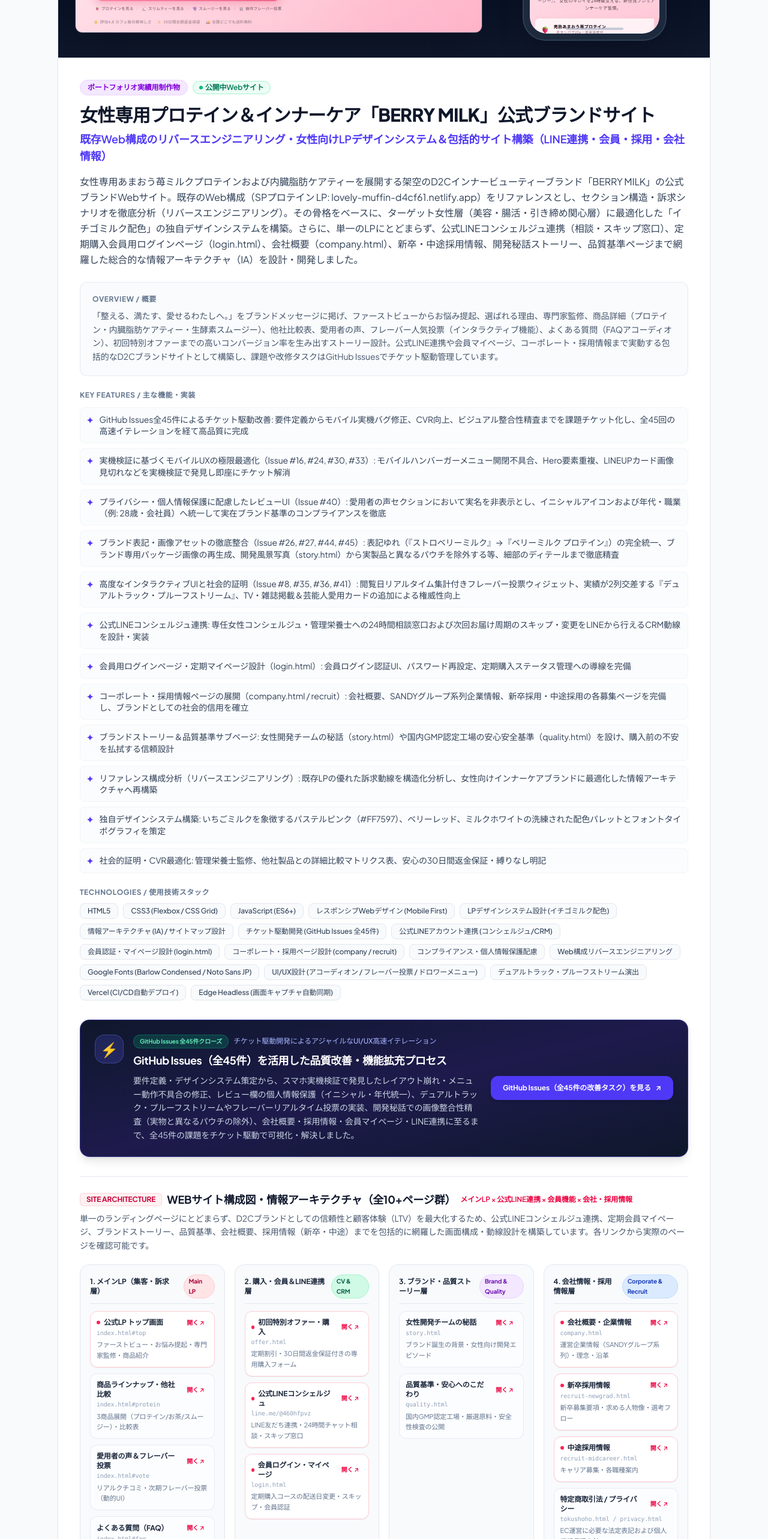
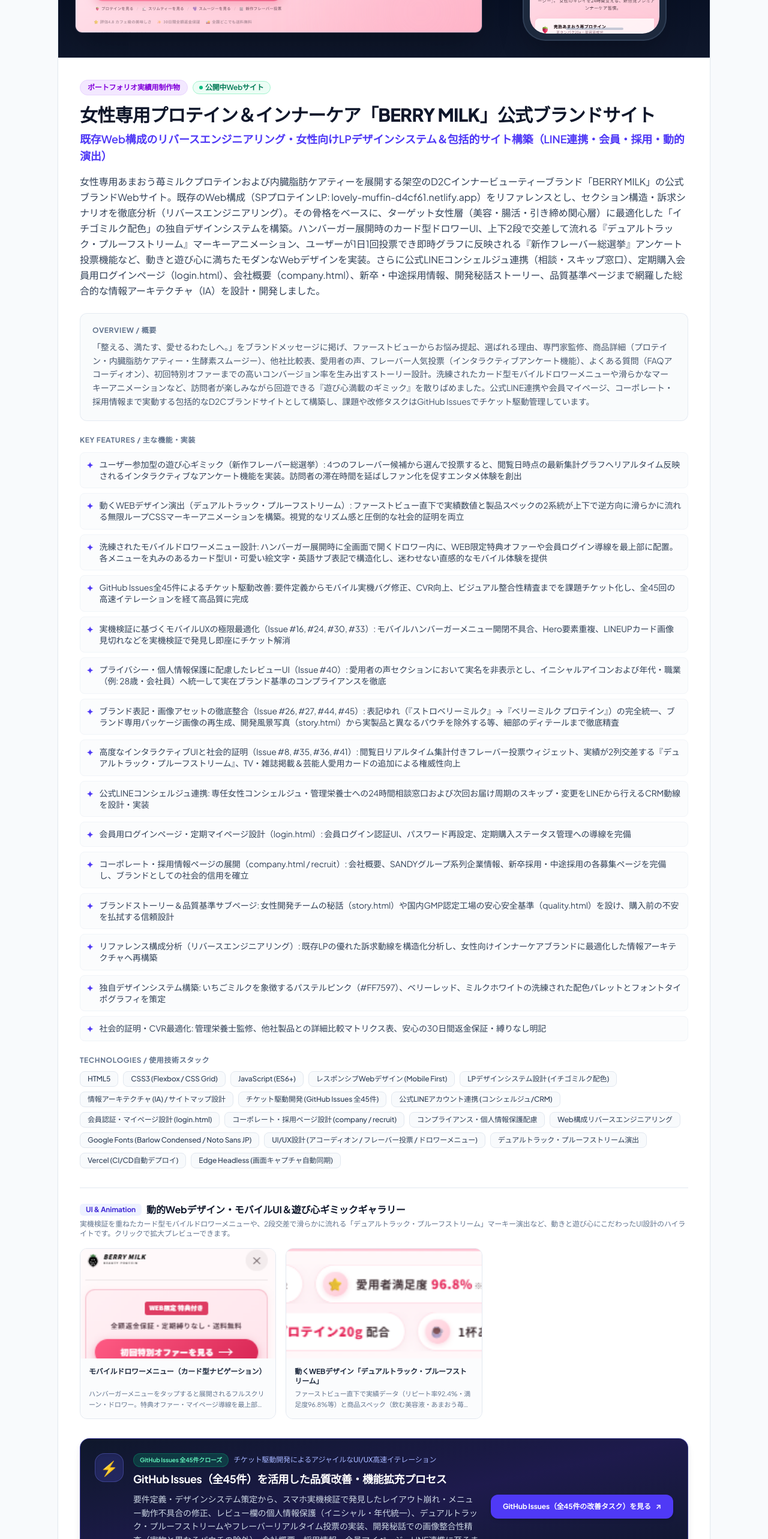
Before and after one commit to ikeda-haruka/ikeda-haruka.github.io, a React (Vite) app: page / in a window 1280 px wide. Shown: the part 5206-7772 px from the top of the page at 60% size. Built offline with nearby package versions, Linux system fonts and the light colour scheme.

Commit message:
feat: BERRY MILKの動的Webデザイン・モバイルメニュー・遊び心機能の工夫点追記と画像反映 (Closes #28)

```diff
--- a/src/components/Projects.tsx
+++ b/src/components/Projects.tsx
@@ -11,6 +11,8 @@
 import proteinCaptureImg from "../assets/protein-capture.png";
 import proteinCapturePcImg from "../assets/protein-capture-pc.png";
 import proteinCaptureMobileImg from "../assets/protein-capture-mobile.png";
+import proteinUiDrawerImg from "../assets/protein-ui-drawer.png";
+import proteinUiMarqueeImg from "../assets/protein-ui-marquee.png";
 import adminNewsListImg from "../assets/oloroso-admin/admin-news-list.png";
 import adminNewsEditImg from "../assets/oloroso-admin/admin-news-edit.png";
 import adminBlogListImg from "../assets/oloroso-admin/admin-blog-list.png";
@@ -127,6 +129,9 @@
   issuesUrl?: string;
   referenceSite?: ReferenceSite;
   siteStructure?: SiteStructure;
+  screenshotsBadge?: string;
+  screenshotsTitle?: string;
+  screenshotsNote?: string;
   screenshots?: Screenshot[];
   documents?: ProjectDocument[];
   documentProcessNote?: string;
@@ -265,11 +270,11 @@
     categoryLabel: "ポートフォリオ実績用制作物",
     badgeType: "portfolio",
     title: "女性専用プロテイン＆インナーケア「BERRY MILK」公式ブランドサイト",
-    subtitle: "既存Web構成のリバースエンジニアリング・女性向けLPデザインシステム＆包括的サイト構築（LINE連携・会員・採用・会社情報）",
+    subtitle: "既存Web構成のリバースエンジニアリング・女性向けLPデザインシステム＆包括的サイト構築（LINE連携・会員・採用・動的演出）",
     description:
-      "女性専用あまおう苺ミルクプロテインおよび内臓脂肪ケアティーを展開する架空のD2Cインナービューティーブランド「BERRY MILK」の公式ブランドWebサイト。既存のWeb構成（SPプロテイン LP: lovely-muffin-d4cf61.netlify.app）をリファレンスとし、セクション構造・訴求シナリオを徹底分析（リバースエンジニアリング）。その骨格をベースに、ターゲット女性層（美容・腸活・引き締め関心層）に最適化した「イチゴミルク配色」の独自デザインシステムを構築。さらに、単一のLPにとどまらず、公式LINEコンシェルジュ連携（相談・スキップ窓口）、定期購入会員用ログインページ（login.html）、会社概要（company.html）、新卒・中途採用情報、開発秘話ストーリー、品質基準ページまで網羅した総合的な情報アーキテクチャ（IA）を設計・開発しました。",
+      "女性専用あまおう苺ミルクプロテインおよび内臓脂肪ケアティーを展開する架空のD2Cインナービューティーブランド「BERRY MILK」の公式ブランドWebサイト。既存のWeb構成（SPプロテイン LP: lovely-muffin-d4cf61.netlify.app）をリファレンスとし、セクション構造・訴求シナリオを徹底分析（リバースエンジニアリング）。その骨格をベースに、ターゲット女性層（美容・腸活・引き締め関心層）に最適化した「イチゴミルク配色」の独自デザインシステムを構築。ハンバーガー展開時のカード型ドロワーUI、上下2段で交差して流れる『デュアルトラック・プルーフストリーム』マーキーアニメーション、ユーザーが1日1回投票でき即時グラフに反映される『新作フレーバー総選挙』アンケート投票機能など、動きと遊び心に満ちたモダンなWebデザインを実装。さらに公式LINEコンシェルジュ連携（相談・スキップ窓口）、定期購入会員用ログインページ（login.html）、会社概要（company.html）、新卒・中途採用情報、開発秘話ストーリー、品質基準ページまで網羅した総合的な情報アーキテクチャ（IA）を設計・開発しました。",
     overview:
-      "「整える、満たす、愛せるわたしへ。」をブランドメッセージに掲げ、ファーストビューからお悩み提起、選ばれる理由、専門家監修、商品詳細（プロテイン・内臓脂肪ケアティー・生酵素スムージー）、他社比較表、愛用者の声、フレーバー人気投票（インタラクティブ機能）、よくある質問（FAQアコーディオン）、初回特別オファーまでの高いコンバージョン率を生み出すストーリー設計。公式LINE連携や会員マイページ、コーポレート・採用情報まで実動する包括的なD2Cブランドサイトとして構築し、課題や改修タスクはGitHub Issuesでチケット駆動管理しています。",
+      "「整える、満たす、愛せるわたしへ。」をブランドメッセージに掲げ、ファーストビューからお悩み提起、選ばれる理由、専門家監修、商品詳細（プロテイン・内臓脂肪ケアティー・生酵素スムージー）、他社比較表、愛用者の声、フレーバー人気投票（インタラクティブアンケート機能）、よくある質問（FAQアコーディオン）、初回特別オファーまでの高いコンバージョン率を生み出すストーリー設計。洗練されたカード型モバイルドロワーメニューや滑らかなマーキーアニメーションなど、訪問者が楽しみながら回遊できる『遊び心満載のギミック』を散りばめました。公式LINE連携や会員マイページ、コーポレート・採用情報まで実動する包括的なD2Cブランドサイトとして構築し、課題や改修タスクはGitHub Issuesでチケット駆動管理しています。",
     image: proteinCaptureImg,
     imageCaption: "BERRY MILK 公式ブランドサイト トップ画面キャッチ（ファーストビュー）",
     imagePc: proteinCapturePcImg,
@@ -296,6 +301,9 @@
       "Edge Headless (画面キャプチャ自動同期)",
     ],
     features: [
+      "ユーザー参加型の遊び心ギミック（新作フレーバー総選挙）: 4つのフレーバー候補から選んで投票すると、閲覧日時点の最新集計グラフへリアルタイム反映されるインタラクティブなアンケート機能を実装。訪問者の滞在時間を延ばしファン化を促すエンタメ体験を創出",
+      "動くWEBデザイン演出（デュアルトラック・プルーフストリーム）: ファーストビュー直下で実績数値と製品スペックの2系統が上下で逆方向に滑らかに流れる無限ループCSSマーキーアニメーションを構築。視覚的なリズム感と圧倒的な社会的証明を両立",
+      "洗練されたモバイルドロワーメニュー設計: ハンバーガー展開時に全画面で開くドロワー内に、WEB限定特典オファーや会員ログイン導線を最上部に配置。各メニューを丸みのあるカード型UI・可愛い絵文字・英語サブ表記で構造化し、迷わせない直感的なモバイル体験を提供",
       "GitHub Issues全45件によるチケット駆動改善: 要件定義からモバイル実機バグ修正、CVR向上、ビジュアル整合性精査までを課題チケット化し、全45回の高速イテレーションを経て高品質に完成",
       "実機検証に基づくモバイルUXの極限最適化（Issue #16, #24, #30, #33）: モバイルハンバーガーメニュー開閉不具合、Hero要素重複、LINEUPカード画像見切れなどを実機検証で発見し即座にチケット解消",
       "プライバシー・個人情報保護に配慮したレビューUI（Issue #40）: 愛用者の声セクションにおいて実名を非表示とし、イニシャルアイコンおよび年代・職業（例: 28歳・会社員）へ統一して実在ブランド基準のコンプライアンスを徹底",
@@ -312,6 +320,24 @@
     demo: "https://protein-sandy.vercel.app/",
     github: "https://github.com/ikeda-haruka/protein",
     issuesUrl: "https://github.com/ikeda-haruka/protein/issues",
+    screenshotsBadge: "UI & Animation",
+    screenshotsTitle: "動的Webデザイン・モバイルUI＆遊び心ギミックギャラリー",
+    screenshotsNote:
+      "実機検証を重ねたカード型モバイルドロワーメニューや、2段交差で滑らかに流れる「デュアルトラック・プルーフストリーム」マーキー演出など、動きと遊び心にこだわったUI設計のハイライトです。クリックで拡大プレビューできます。",
+    screenshots: [
+      {
+        src: proteinUiDrawerImg,
+        title: "モバイルドロワーメニュー（カード型ナビゲーション）",
+        caption:
+          "ハンバーガーメニューをタップすると展開されるフルスクリーン・ドロワー。特典オファー・マイページ導線を最上部に配置し、12個のメニューを可愛いアイコン付きカード型UIで整理。片手操作でも迷わない直感的なモバイル体験を実現。",
+      },
+      {
+        src: proteinUiMarqueeImg,
+        title: "動くWEBデザイン「デュアルトラック・プルーフストリーム」",
+        caption:
+          "ファーストビュー直下で実績データ（リピート率92.4%・満足度96.8%等）と商品スペック（飲む美容液・あまおう苺果汁等）の2列が上下で交差しながら無限ループで滑らかに流れるCSSマーキー演出。訪問者の視線を自然に引き込み、高い社会的証明を演出。",
+      },
+    ],
     taskAutomationBanner: {
       badge: "GitHub Issues 全45件クローズ",
       subtitle: "チケット駆動開発によるアジャイルなUI/UX高速イテレーション",
@@ -1126,7 +1152,7 @@
           </div>
         </div>
 
-        {/* CMS管理画面スクリーンショットギャラリー（Web・CMS案件のみ） */}
+        {/* スクリーンショット・UI機能ギャラリー（Web案件） */}
         {project.category !== "graphic" &&
           project.screenshots &&
           project.screenshots.length > 0 && (
@@ -1134,14 +1160,16 @@
             <div className="mb-4">
               <div className="flex items-center gap-2">
                 <span className="px-2.5 py-0.5 rounded-md bg-indigo-50 text-indigo-700 text-xs font-bold">
-                  CMS
+                  {project.screenshotsBadge || "CMS"}
                 </span>
                 <h4 className="text-base font-bold text-slate-900">
-                  管理画面スクリーンショット（Decap CMS）
+                  {project.screenshotsTitle ||
+                    "管理画面スクリーンショット（Decap CMS）"}
                 </h4>
               </div>
               <p className="text-xs text-slate-500 mt-1">
-                ※管理画面（/admin/）はGitHubアカウント認証による管理者限定アクセスのため、実際の更新画面を掲載しています。クリックで拡大できます。
+                {project.screenshotsNote ||
+                  "※管理画面（/admin/）はGitHubアカウント認証による管理者限定アクセスのため、実際の更新画面を掲載しています。クリックで拡大できます。"}
               </p>
             </div>
 
```
Also changed, not shown: src/assets/protein-ui-drawer.png (added), src/assets/protein-ui-marquee.png (added).
